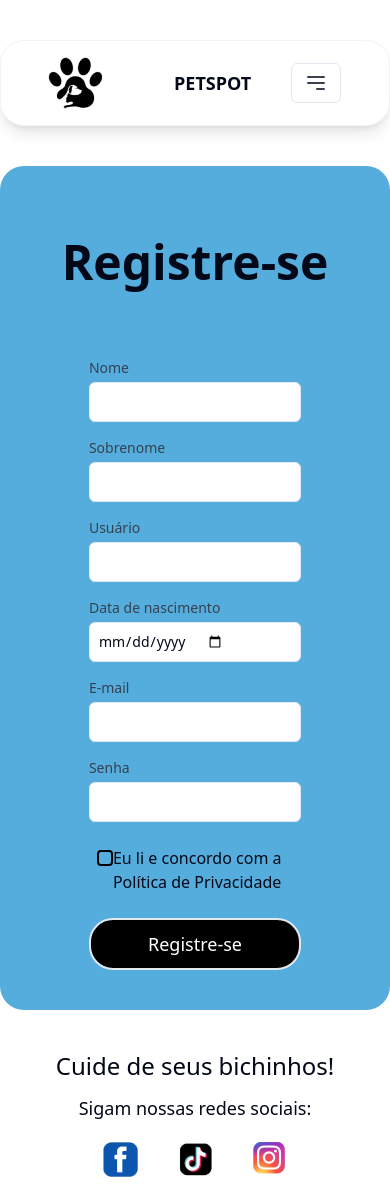
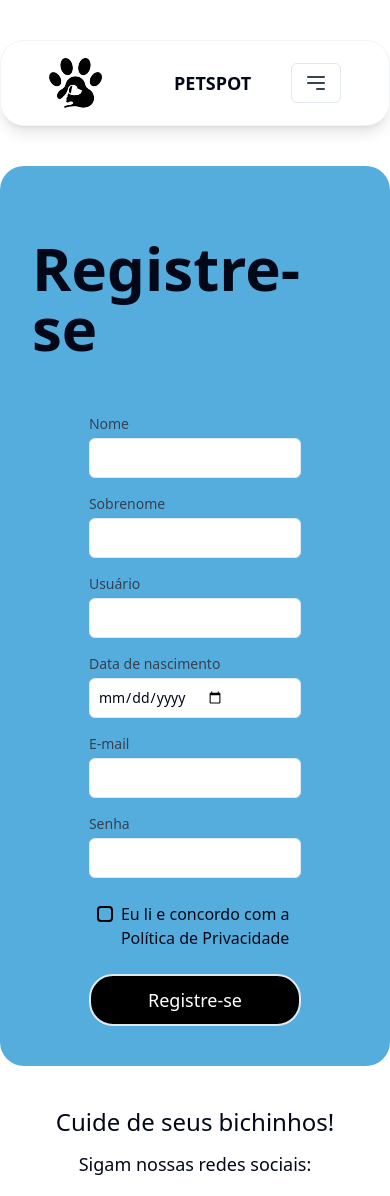
Before and after one commit to danilobarros3/PetSpot, a React (Vite) app: page /cadastro in a window 390 px wide. Shown: the top 1196 px of the page. Built offline with nearby package versions, Linux system fonts and the light colour scheme.

Commit message:
:recycle: refactor: register page and header

```diff
--- a/src/pages/Register/Register.tsx
+++ b/src/pages/Register/Register.tsx
@@ -10,7 +10,7 @@ export function Register() {
       <div className="w-full bg-primary flex flex-col justify-center items-center rounded-3xl p-4">
         <div className="grid md:grid-cols-2 w-full">
           <div className="flex flex-col justify-center items-center p-4">
-            <p className="font-semibold md:text-7xl text-5xl mt-10 mb-6">Registre-se</p>
+            <p className="font-semibold md:text-7xl text-6xl mt-10 md:mb-6 mb-2">Registre-se</p>
             <div className="w-[70%] mt-10 rounded-2xl p-2">
               <FormRegister />
             </div>
--- a/src/pages/Register/components/FormRegister.tsx
+++ b/src/pages/Register/components/FormRegister.tsx
@@ -172,7 +172,7 @@ export function FormRegister() {
               />
             </div>
           </div>
-          <div className="flex justify-between mb-2 mt-2 p-2">
+          <div className="flex justify-between mb-2 mt-2 p-2 gap-2">
             <Checkbox className="text-black mb-6 size-4 mt-1 border-2 border-black rounded" />
             <p>Eu li e concordo com a Política de Privacidade</p>
           </div>
```
Also changed, not shown: src/assets/paws.png.
